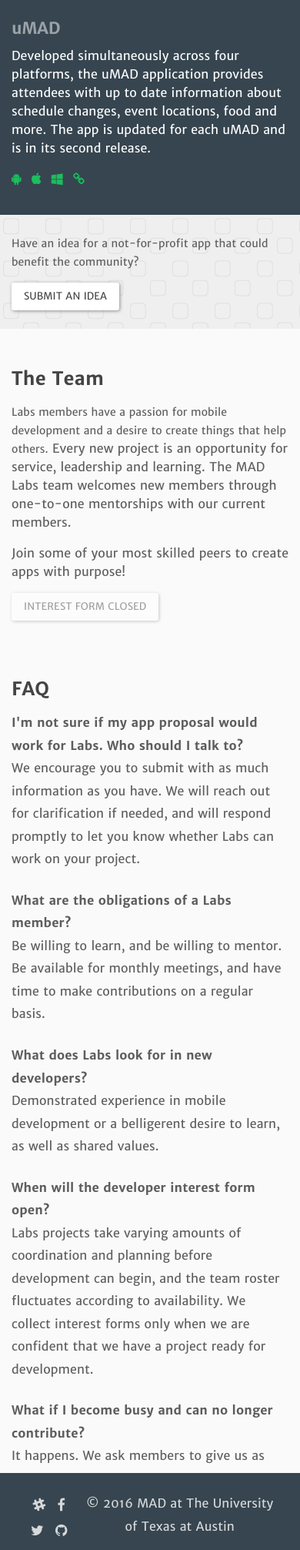
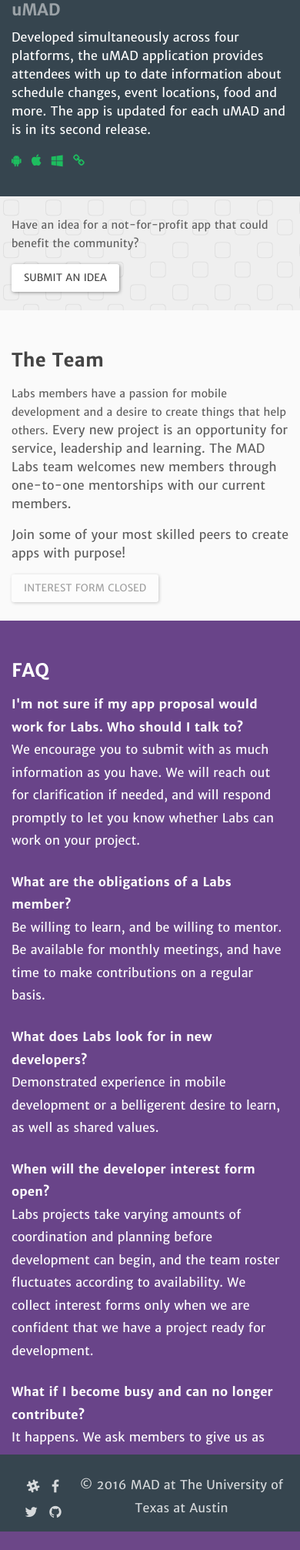
Before and after one commit to txcsmad/txcsmad.com, a Django app: page /labs/ in a window 390 px wide. Shown: the part 1045-3058 px from the top of the page at 77% size. After the commit the page ends 3034 px from the top, so only its background shows below. Run offline with Django 3.2, Linux system fonts and the light colour scheme; style sheets or scripts are compiled from the project's sources; parts of the project's set-up code (start-up, migrations or seed data) failed here and were passed over; some libraries are stand-ins or nearby versions.

Commit message:
Fix section tag style display on mobile Change footer selector from id to tag Fix issue with footer width

```diff
--- a/mad_web/static/js/project.js
+++ b/mad_web/static/js/project.js
@@ -10,7 +10,7 @@ window.onresize = function(event) {
 };
 
 function footerUpdate() {
-    var footerHeight = document.getElementById("footer").clientHeight;
+    var footerHeight = document.getElementsByTagName("footer")[0].clientHeight;
     var body = document.getElementsByTagName("body")[0];
     body.style.marginBottom = footerHeight + "px";
 }
--- a/mad_web/static/sass/labs.scss
+++ b/mad_web/static/sass/labs.scss
@@ -22,7 +22,7 @@ section.labs-color-section {
 }
 
 section.labs-head {
-  overflow: none;
+  overflow: hidden;
   /* Grid pattern over a purple background with a light gradient at an angle from the left*/
   background: repeating-linear-gradient(180deg, transparent, transparent 1px, rgba(255, 255, 255, .05) 1px, rgba(255, 255, 255, .05) 2px, transparent 3px, transparent),
   repeating-linear-gradient(90deg, transparent, transparent 1px, rgba(255, 255, 255, .05) 1px, rgba(255, 255, 255, .05) 2px, transparent 3px, transparent),
--- a/mad_web/static/sass/project.scss
+++ b/mad_web/static/sass/project.scss
@@ -24,7 +24,7 @@ body {
   margin-bottom: 23px;
 }
 
-.section {
+section {
   line-height: 1.5;
   padding: 24px 0 24px 0;
 }
@@ -59,7 +59,7 @@ body {
 }
 
 section .container {
-  padding: 24px 0 0 0;
+  padding-top: 0px;
 }
 
 h1 {
@@ -355,7 +355,7 @@ html {
   min-height: 100%;
 }
 
-#footer {
+footer {
   position: absolute;
   bottom: 0;
   width: 100%;
@@ -365,23 +365,21 @@ html {
   text-align: center;
 }
 
-#footer .text {
+footer .text {
   padding-top: 25px;
-  padding-left: 10px;
-  padding-right: 10px;
   display: flex;
 }
 
-#footer li:hover {
+footer li:hover {
   color: rgba(255, 255, 255, 0.6)
 }
 
-#footer * {
+footer * {
   color: inherit;
   font-weight: 300;
 }
 
-#footer .social {
+footer .social {
   display: block;
   margin: 0 auto;
   margin-bottom: 6px;
@@ -389,16 +387,16 @@ html {
   padding-left: 0;
 }
 
-#footer .social li {
+footer .social li {
   display: inline-block;
   margin: 0 5px;
 }
 
-#footer .social li a {
+footer .social li a {
   font-size: 18px;
 }
 
-#footer .copyright {
+footer .copyright {
   opacity: .8;
 }
 
@@ -442,17 +440,17 @@ html {
     padding: 82px 24px 0px 24px;
   }
 
-  #footer {
+  footer {
     padding: 0 0 12px 0;
   }
-  #footer .text p {
+  footer .text p {
     flex: 1;
   }
-  #footer .social {
+  footer .social {
     margin: 0;
     float: left;
   }
-  #footer .copyright {
+  footer .copyright {
     display: inline-block;
     text-align: right;
   }
--- a/mad_web/static/sass/workshops.scss
+++ b/mad_web/static/sass/workshops.scss
@@ -11,6 +11,7 @@
 
 #umad-callout .container {
   margin: 0 auto;
+  padding-top: 20px;
   display: inline-block;
 }
 
--- a/mad_web/templates/base.html
+++ b/mad_web/templates/base.html
@@ -153,7 +153,8 @@
 {% endblock content %}
 
 
-<div id="footer" class="container">
+<footer>
+    <div class="container">
     <div class="text">
         <ul class="social">
             <li><a href="https://utcsmad.slack.com" data-toggle="tooltip" title="Slack"><i
@@ -168,7 +169,8 @@
         <p class="copyright"> © 2016 MAD at The University of Texas at Austin
         </p>
     </div>
-</div>
+    </div>
+</footer>
 
 {% block modal %}{% endblock modal %}
 
--- a/mad_web/templates/pages/labs.html
+++ b/mad_web/templates/pages/labs.html
@@ -24,7 +24,7 @@
     </section>
 
 
-    <div class="section">
+    <section>
         <div class="container full-width-text">
             <div class="text emphasized">
                 <p><span class="lead">Simple apps can have an extraordinary impact,</span> but the communities that
@@ -34,9 +34,9 @@
                     itself.</p>
             </div>
         </div>
-    </div>
+    </section>
 
-    <div class="section app-figure dark-section">
+    <section class="app-figure dark-section">
         <div class="container">
             <div class="row">
                 <div class="col-sm-6">
@@ -60,18 +60,18 @@
                 </div>
             </div>
         </div>
-    </div>
+    </section>
 
-    <div class="section apps-background idea-submission">
+    <section class="apps-background idea-submission">
         <div class="container full-width-text">
             <div class="text centered"><p><span class="lead">Have an idea for a not-for-profit app that could benefit the community?</span>
             </p>
                 <a href="http://goo.gl/forms/nVjsBsSo5o" class="btn btn-default">Submit an idea</a>
             </div>
         </div>
-    </div>
+    </section>
 
-    <div class="section">
+    <section>
         <div class="container">
             <h2>The Team</h2>
             <div class="row">
@@ -88,9 +88,9 @@
                 </div>
             </div>
         </div>
-    </div>
+    </section>
 
-    <div class="section labs-color-section">
+    <section class="labs-color-section">
         <div class="container full-width-text">
             <h2>FAQ</h2>
             <div class="text faq">
@@ -121,7 +121,7 @@
                 </dl>
             </div>
         </div>
-    </div>
+    </section>
 
 {% endblock %}
 
```
Also changed, not shown: mad_web/templates/pages/about.html (+10 -10 lines), mad_web/templates/pages/workshops.html (+8 -8 lines).
